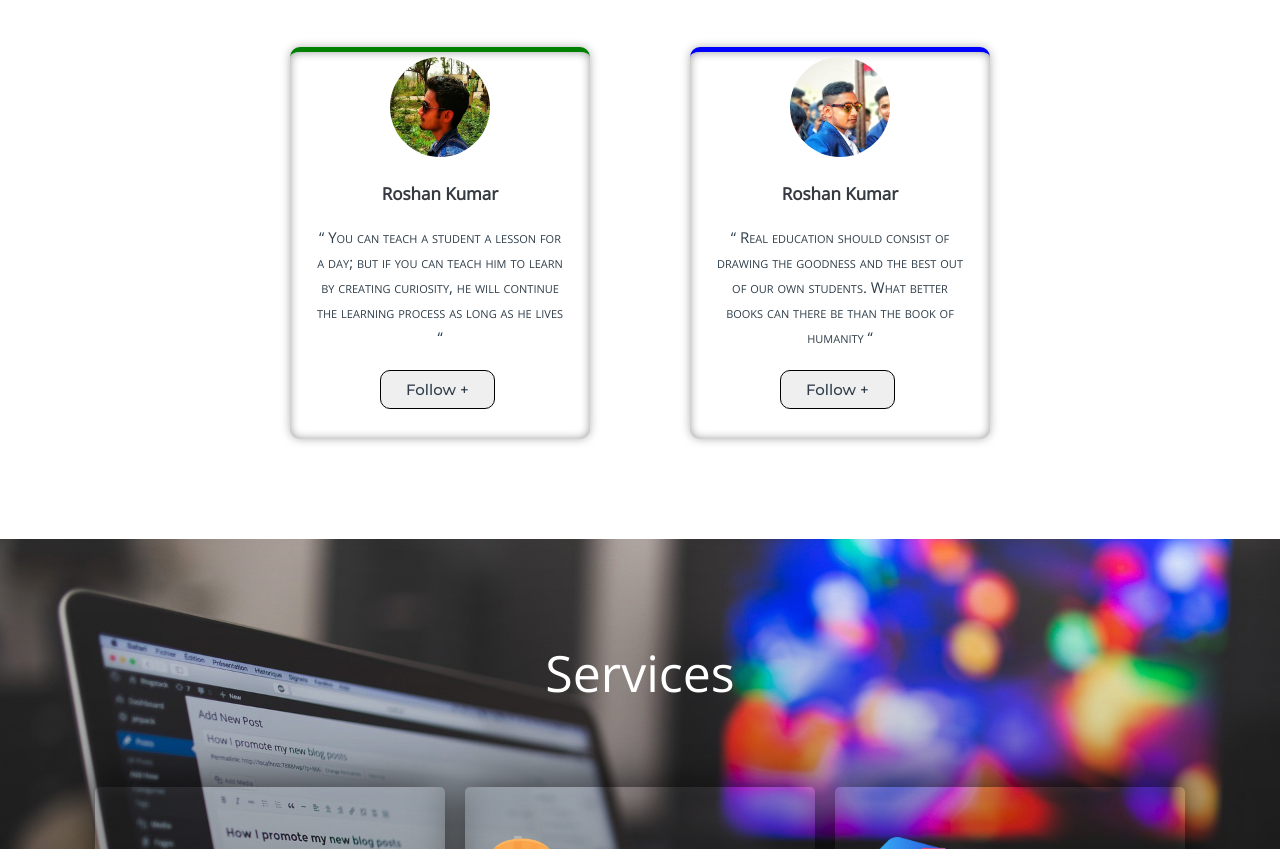
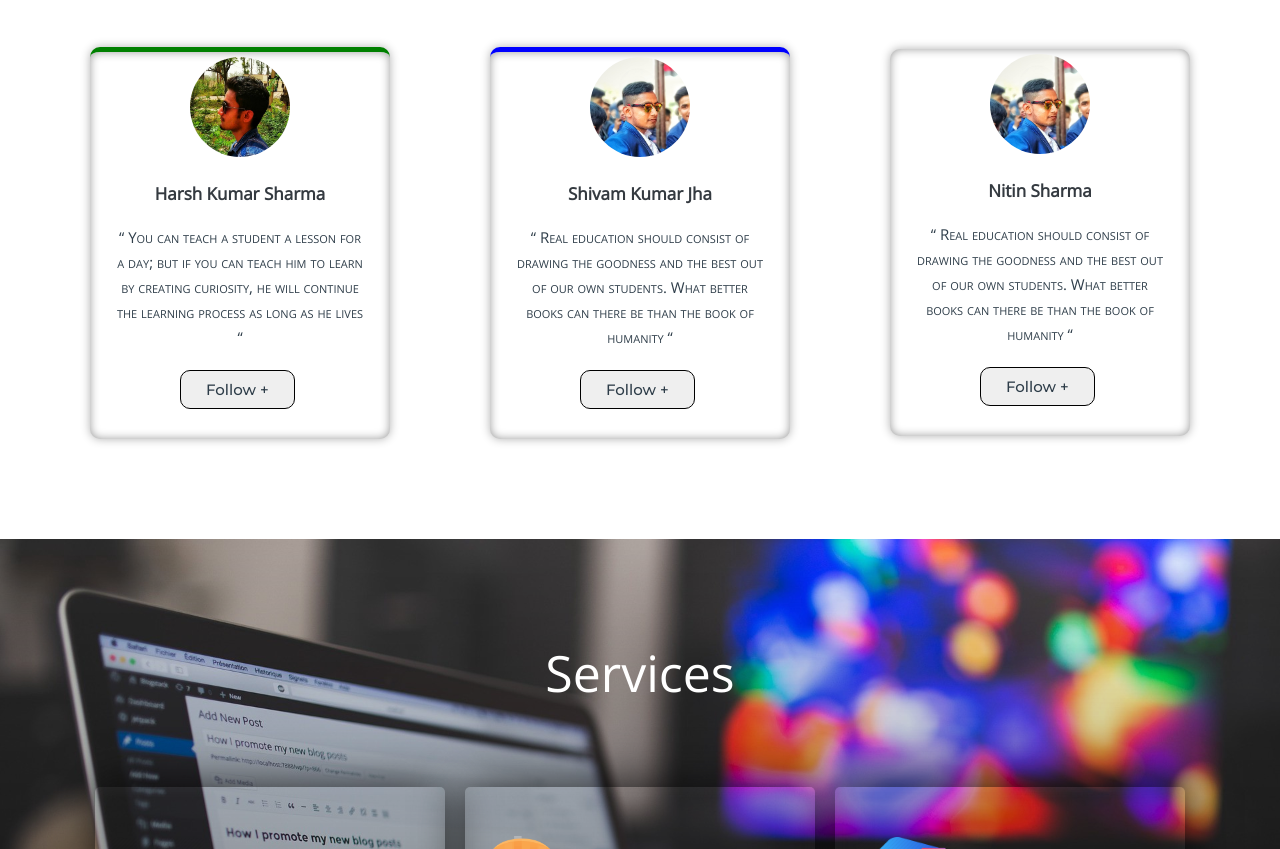
Before and after one commit to s-k-jha/Startin, a plain HTML site: page index.html in a window 1280 px wide. Shown: the part 2816-3665 px from the top of the page. Drawn offline with nearby package versions, Linux system fonts and the light colour scheme.

Commit message:
changes css

```diff
--- a/index.html
+++ b/index.html
@@ -4,7 +4,7 @@
 	<link rel="shortcut icon" type="png" href="images/icon/favicon.png">
 	<meta charset="utf-8">
 	<meta http-equiv="X-UA-Comaptible" content="IE=edge">
-	<title>LearnEd</title>
+	<title>StartUP</title>
 	<meta name="desciption" content="">
 	<meta name="viewport" content="width=device-width, initial-scale=1">
 	<link rel="stylesheet" type="text/css" href="style.css">
@@ -129,7 +129,7 @@
 		<div class="totalcard">
 			<div class="card">
 				<center><img src="images/creator/roshan1.jpeg"></center>
-				<center><div class="card-title">Roshan Kumar</div>
+				<center><div class="card-title">Harsh Kumar Sharma</div>
 				<div id="detail">
 					<p>“ You can teach a student a lesson for a day; but if you can teach him to learn by creating curiosity, he will continue the learning process as long as he lives “</p>
 					<div class="duty"></div>
@@ -139,7 +139,17 @@
 			</div>
 			<div class="card">
 				<center><img src="images/creator/roshan2.jpeg"></center>
-				<center><div class="card-title">Roshan Kumar</div>
+				<center><div class="card-title">Shivam Kumar Jha</div>
+				<div id="detail">
+					<p>“ Real education should consist of drawing the goodness and the best out of our own students. What better books can there be than the book of humanity “</p>
+					<div class="duty"></div>
+					<a href="https://www.linkedin.com/in/roshan-kumar-a18b76179/" target="_blank"><button class="btn-akhil">Follow +</button></a>
+				</div>
+				</center>
+			</div>
+			<div class="card">
+				<center><img src="images/creator/roshan2.jpeg"></center>
+				<center><div class="card-title">Nitin Sharma</div>
 				<div id="detail">
 					<p>“ Real education should consist of drawing the goodness and the best out of our own students. What better books can there be than the book of humanity “</p>
 					<div class="duty"></div>
--- a/style.css
+++ b/style.css
@@ -97,7 +97,7 @@ nav ul li a:hover {
 	background: #fff;
 }
 .logo img{
-	width: 120px;
+	width: 70px;
 	cursor: pointer;
 	transition: all 1s;
 }
```
Also changed, not shown: images/icon/logo.png, logo.png (deleted).
